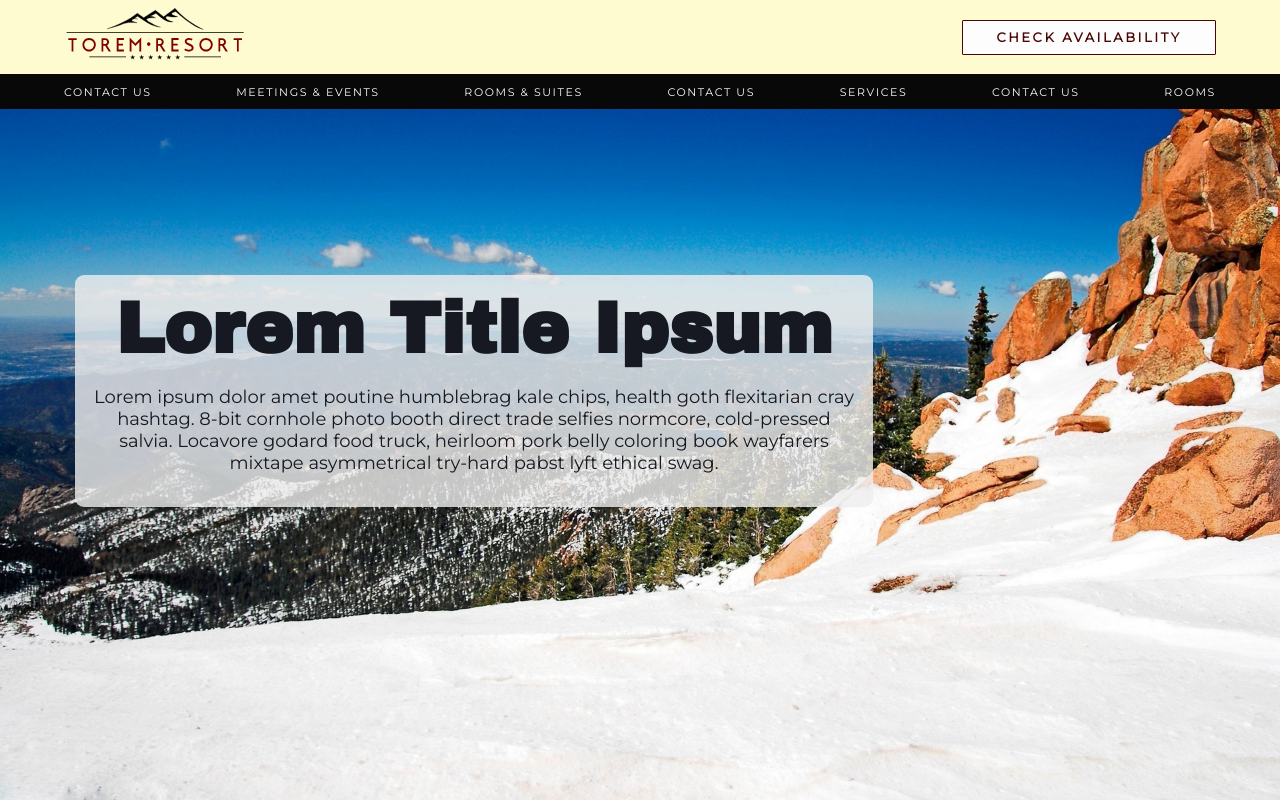
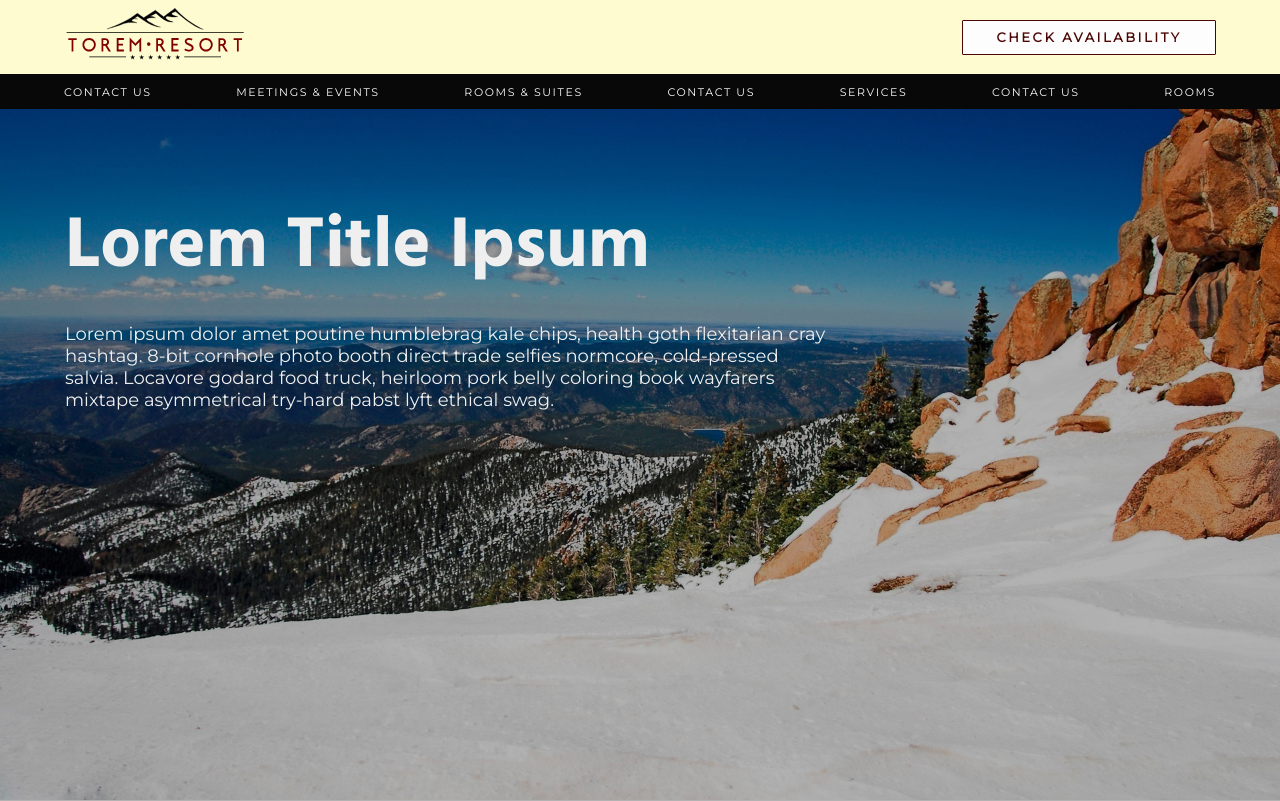
Before and after one commit to Gabewest1/hotel, a React (Create React App) app: page / in a window 1280 px wide. Shown: the top 801 px of the page. Built offline with nearby package versions, Linux system fonts and the light colour scheme; a web font is replaced by a local one.

Commit message:
Updated fonts and spacing for the hero text.

```diff
--- a/public/index.html
+++ b/public/index.html
@@ -5,6 +5,7 @@
     <meta name="viewport" content="width=device-width, initial-scale=1, shrink-to-fit=no">
     <meta name="theme-color" content="#000000">
     <link href="https://fonts.googleapis.com/css?family=Archivo+Black|Raleway" rel="stylesheet">
+    <link href="https://fonts.googleapis.com/css?family=Hind:700" rel="stylesheet">
 
     <!--
       manifest.json provides metadata used when your web app is added to the
--- a/src/components/Header/index.js
+++ b/src/components/Header/index.js
@@ -5,6 +5,7 @@
     render() {
         return (
             <HeaderView>
+                <Overlay />
                 <Wrapper>
                     <Title>
                         Lorem Title Ipsum
@@ -20,21 +21,30 @@
 
 const SPACING = `
     position: relative;
-    top: 275px;
-    left: 75px;
+    top: 175px;
+    left: 50px;
     margin: 0;
+`
+
+const Overlay = styled.div`
+    position: absolute;
+    top: 0;
+    left: 0;
+    background: rgba(0,0,0,.3);
+    height: 100%;
+    width: 100%;
 `
 const Wrapper = styled.div`
     ${ SPACING };
-    background: #efefefcc;
+    // background: #efefefcc;
     display: inline-block;
-    text-align: center;
+    // text-align: center;
     padding: 15px;
     border-radius: 9px;
 `
 const Title = styled.h1`
     font-size: 72px;
-    font-family: 'Archivo Black', sans-serif;
+    font-family: 'Hind', sans-serif;
     margin: 0;
     margin-bottom: 15px;
 `
@@ -43,7 +53,7 @@
     font-size: 18px;
 `
 const HeaderView = styled.div`
-    color: #161921;
+    color: #efefef;
     height: 100vh;
     background: url(/assets/images/home_hero.jpg) no-repeat;
     background-size: cover;
--- a/src/components/Navbar/index.js
+++ b/src/components/Navbar/index.js
@@ -147,6 +147,7 @@
     justify-content: space-between;
     position: absolute;
     width: 100%;
+    z-index: 1;
 `
 
 export default Navbar
```
